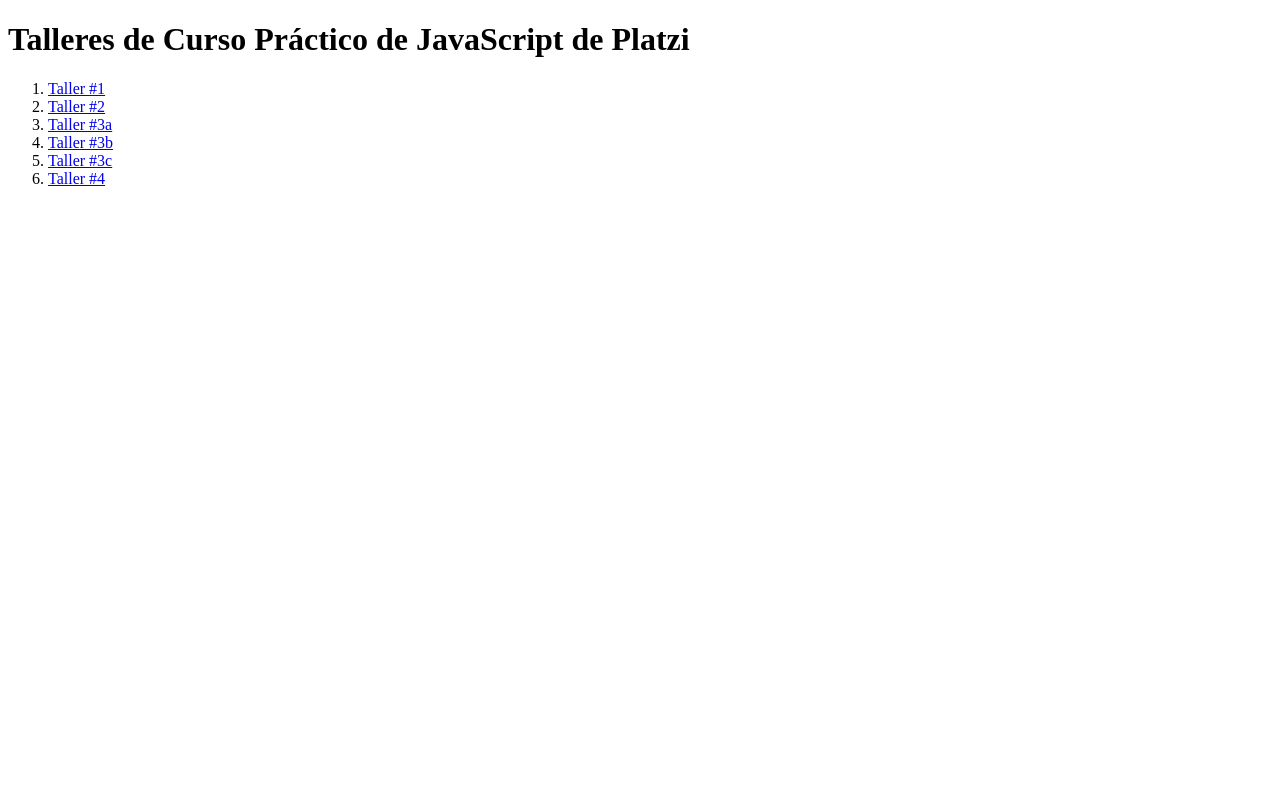
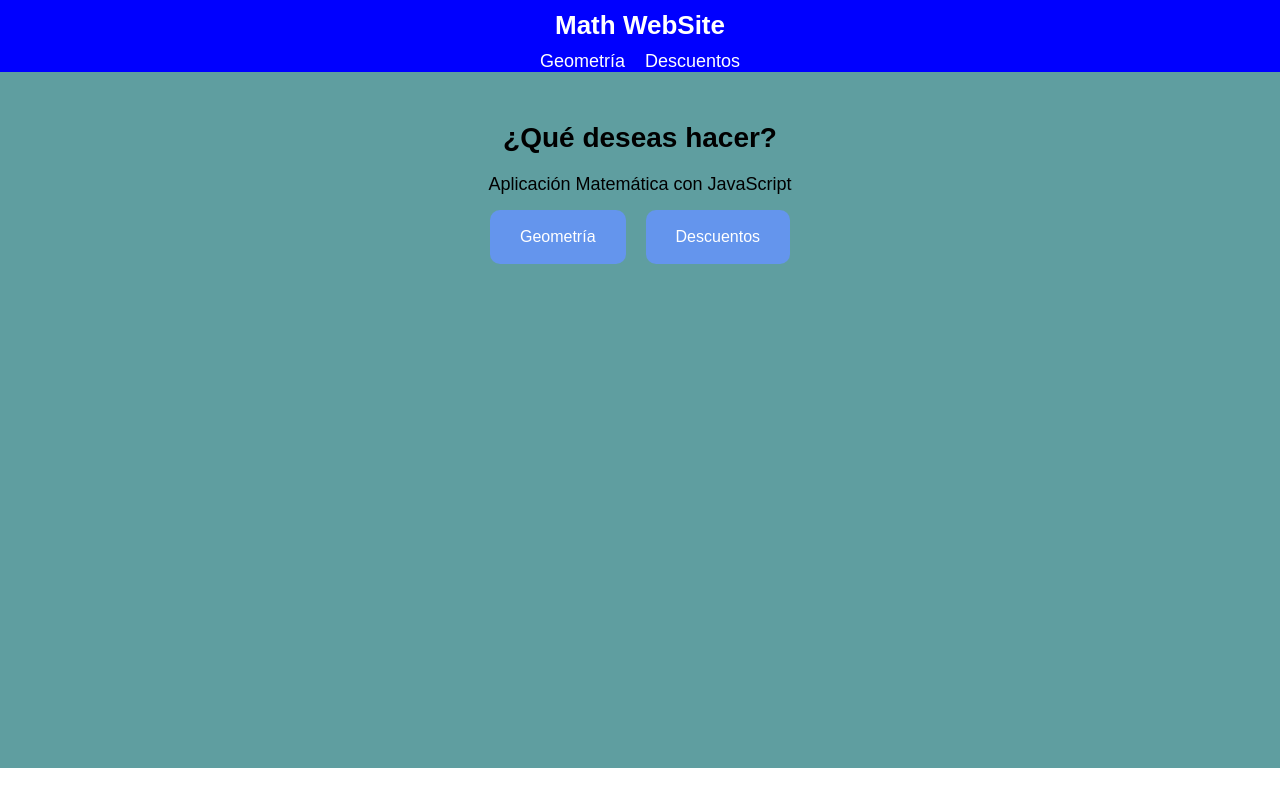
Before and after one commit to Roberto577/curso-practico-javascript, a plain HTML site: page index.html in a window 1280 px wide. Drawn offline with Linux system fonts and the light colour scheme.

Commit message:
Modificacion de la pagina Home con css y Html

```diff
--- a/index.html
+++ b/index.html
@@ -4,23 +4,35 @@
     <meta charset="UTF-8">
     <meta http-equiv="X-UA-Compatible" content="IE=edge">
     <meta name="viewport" content="width=device-width, initial-scale=1.0">
+    <meta name="description" content="Ejercicios Matemáticos con JavaScript">
+    <meta name="robots" content="Sitio Web de ejercicios matemáticos">
     <title>Home | Curso Práctico de JavaScript</title>
+    <link href="https://fonts.googleapis.com/css2?family=DM+Sans:wght@400;500;700&family=Inter:wght@400;500;700&display=swap" rel="stylesheet">
+    <link rel="stylesheet" href="./style.css">
 </head>
 <body>
     <header>
-        <h1>Talleres de Curso Práctico de JavaScript de Platzi</h1>
-    </header>
-    <section>
+        <h1 class="logo">Math WebSite</h1>
         <nav>
-            <ol>
-                <li><a href="./figuras.html">Taller #1</a></li>
-                <li><a href="./descuentos.html">Taller #2</a></li>
-                <li><a href="./promedio.html">Taller #3a</a></li>
+            <ul class="header-nav-items">
+                <li><a href="./figuras.html">Geometría</a></li>
+                <li><a href="./descuentos.html">Descuentos</a></li>
+                <!-- <li><a href="./promedio.html">Taller #3a</a></li>
                 <li><a href="./mediana.html">Taller #3b</a></li>
                 <li><a href="./moda.html">Taller #3c</a></li>
-                <li><a href="./salarios.html">Taller #4</a></li>
-            </ol>
+                <li><a href="./salarios.html">Taller #4</a></li> -->
+            </ul>
         </nav>
+    </header>
+    <section class="section-home">
+        <div class="container-elements">
+            <h2>¿Qué deseas hacer?</h2>
+            <p>Aplicación Matemática con JavaScript</p>
+            <div class="elements-buttons">
+                <a href="./figuras.html">Geometría</a>
+                <a href="./descuentos.html">Descuentos</a>
+            </div>
+        </div>
     </section>
 </body>
 </html>
--- /dev/null
+++ b/style.css
@@ -0,0 +1,81 @@
+*{
+    margin: 0;
+    padding: 0;
+    box-sizing: border-box;
+}
+html{
+    font-size: 62.5%;
+    font-family: 'Montserrat', sans-serif;
+}
+a{
+    text-decoration: none;
+}
+ul{
+    list-style: none;
+}
+header{
+    display: flex;
+    flex-direction: column;
+    width: 100%;
+    height: auto;
+    background-color: blue;
+    justify-content: space-between;
+    align-items: center;
+}
+header .logo{
+    font-size: 2.6rem;
+    font-weight: bold;
+    color: white;
+    margin: 10px 0;
+    cursor: pointer;
+}
+header .header-nav-items{
+    display: flex;
+    flex-direction: row;
+}
+header .header-nav-items a{
+    font-size: 1.8rem;
+    color: white;
+    margin: 0 10px;
+    transition: .5s all ease;
+}
+header .header-nav-items a:hover{
+    color: black;
+}
+
+/* SECTION HOME */
+.section-home{
+    display: flex;
+    flex-direction: column;
+    width: 100%;
+    height: 87vh;
+    background-color: cadetblue;
+}
+.section-home .container-elements{
+    display: flex;
+    flex-direction: column;
+    margin: 30px;
+    align-items: center;
+}
+.container-elements h2{
+    font-size: 2.8rem;
+    font-weight: bold;
+    margin: 20px 0;
+}
+.container-elements p{
+    font-size: 1.8rem;
+}
+.container-elements .elements-buttons{
+    display: flex;
+}
+.elements-buttons a{
+    margin: 15px 10px;
+    background-color: cornflowerblue;
+    padding: 18px 30px;
+    border-radius: 10px;
+    color: white;
+    font-size: 1.6rem;
+}
+.elements-buttons a:hover{
+    background-color: blue;
+}
```
